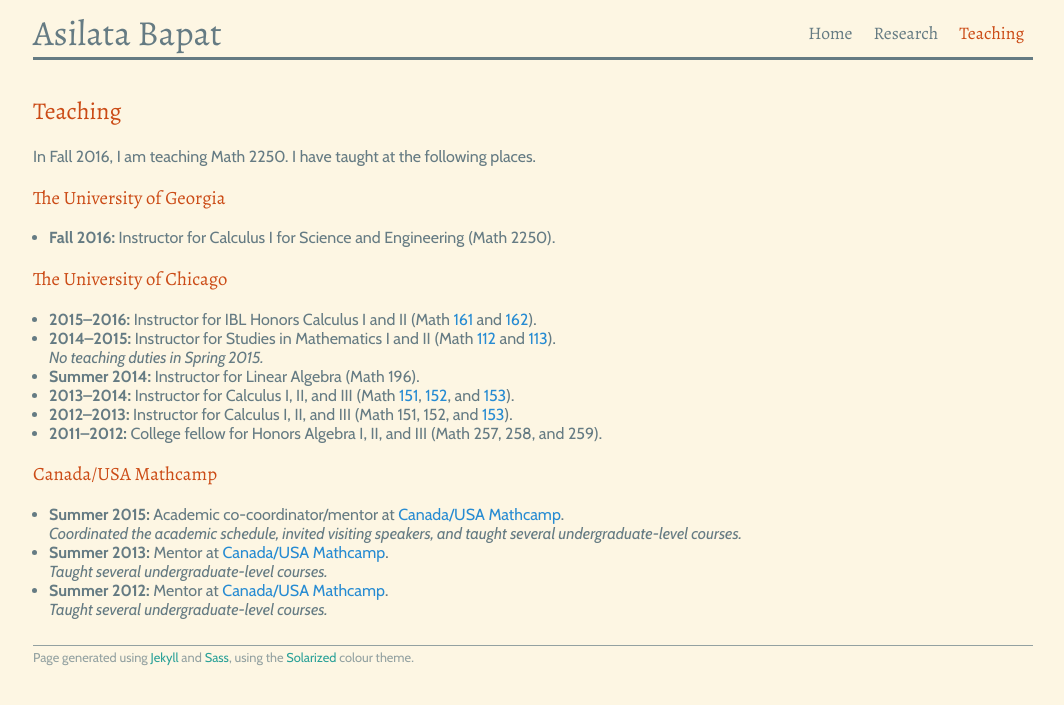
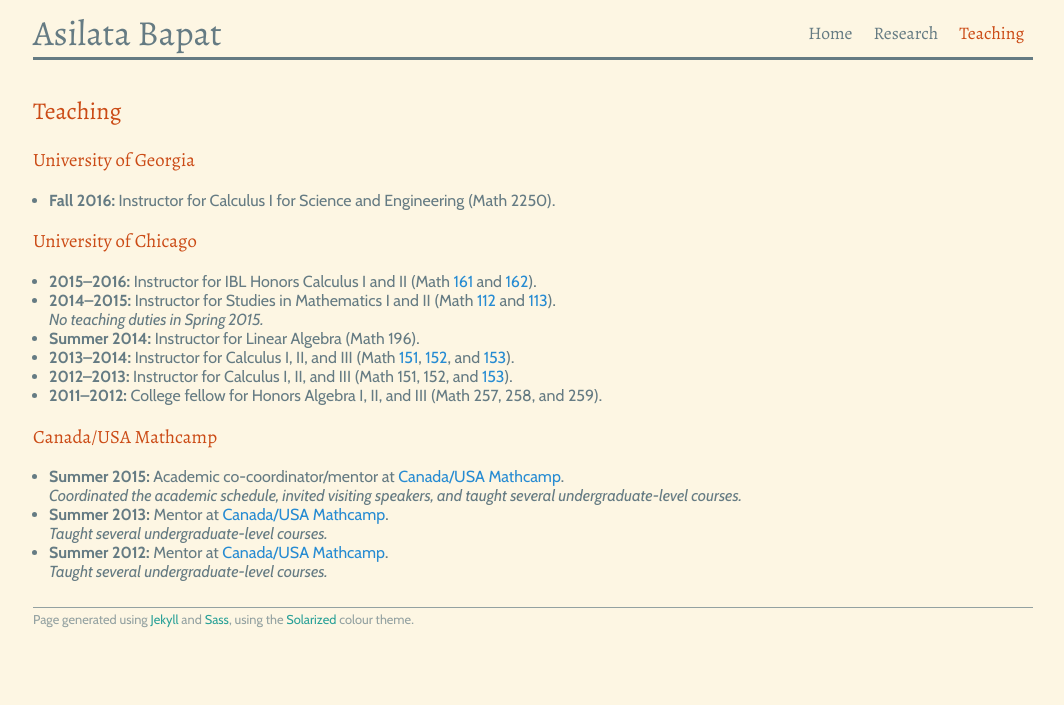
Before and after one commit to dongmouren0/dongmouren.github.io, a Jekyll site: the page built from teaching/index.md, in a window 1280 px wide. Shown: the top 705 px of the page, without its empty margins (107-1171 px from the left). Built offline with Jekyll 4.4.1, drawn with Linux system fonts in a browser that asks for light colours.

Commit message:
Fixed teaching.

```diff
--- a/teaching/index.md
+++ b/teaching/index.md
@@ -6,13 +6,10 @@ navigation_weight: 3
 
 ## {{ page.title }}
 
-In Fall 2016, I am teaching Math 2250.
-I have taught at the following places.
-
-### The University of Georgia
+### University of Georgia
 * **Fall 2016:** Instructor for Calculus I for Science and Engineering (Math 2250).
 
-### The University of Chicago
+### University of Chicago
 
 * **2015--2016:** Instructor for IBL Honors Calculus I and II (Math [161](http://www.math.uchicago.edu/~mcreek/fall_2015/math_16100/index.html) and [162](162win16/)).
 * **2014--2015:** Instructor for Studies in Mathematics I and II (Math [112](112aut14/) and [113](113win15/)).
```
Also changed, not shown: index.md (+1 -1 lines).
